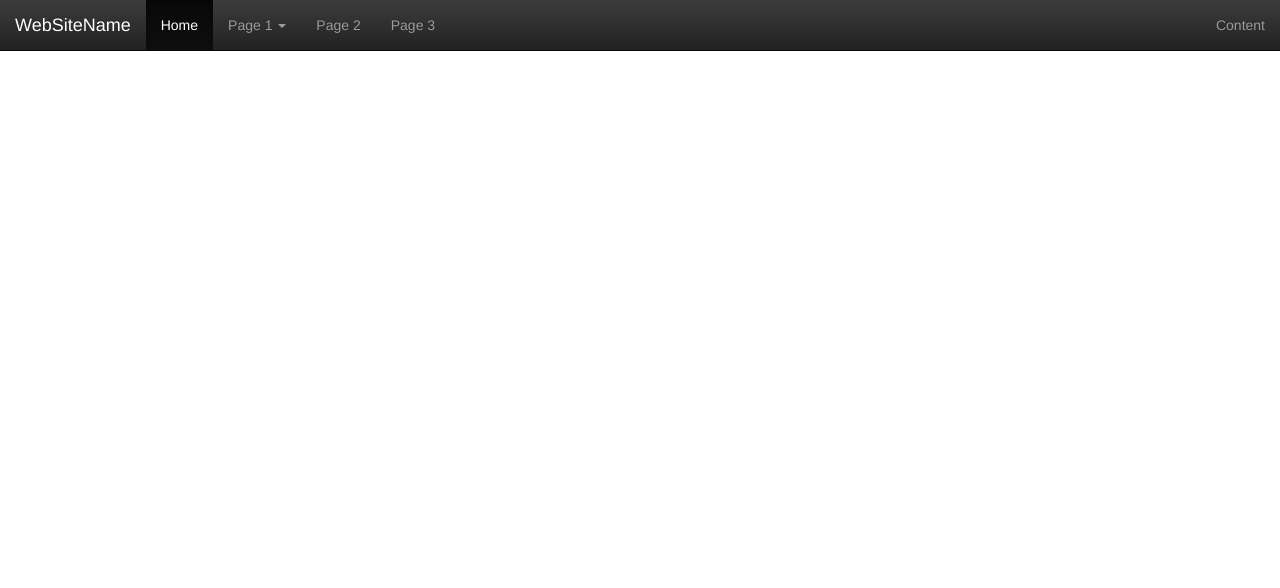
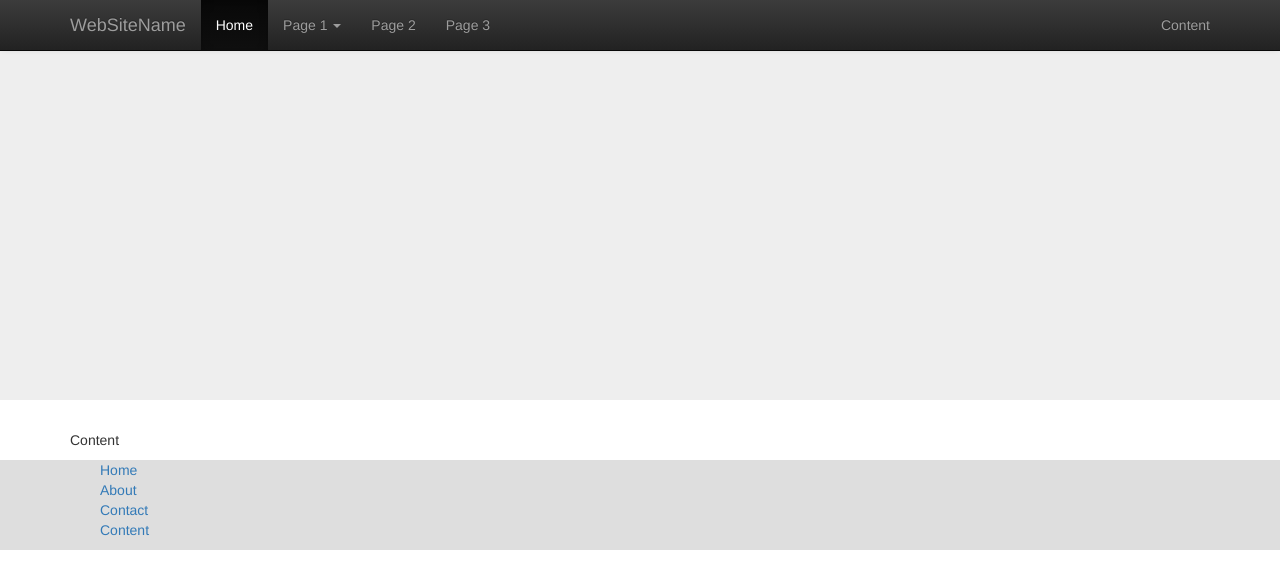
Before and after one commit to dchen71/bootstrap-boilerplate, a plain HTML site: page index.html in a window 1280 px wide. Drawn offline with Linux system fonts and the light colour scheme.

Commit message:
added jumbotron

```diff
--- a/css/app.css
+++ b/css/app.css
@@ -0,0 +1,19 @@
+/* Navbar */
+.navbar{
+	margin-bottom: 0;
+}
+
+
+
+/* Footer */
+
+.footer{
+	background-color: #DEDEDE;
+}
+
+
+/* Home */
+#index-jumbo{
+	height: 25em;
+	background-image: url("") no-repeat cover center center;
+}
--- a/index.html
+++ b/index.html
@@ -4,7 +4,7 @@
     <meta charset="utf-8" />
     <meta http-equiv="x-ua-compatible" content="ie=edge">
     <meta name="viewport" content="width=device-width, initial-scale=1.0" />
-    <title>Foundation | Welcome</title>
+    <title>Bootstrap | Welcome</title>
     <link rel="stylesheet" href="css/bootstrap.css" />
     <link rel="stylesheet" href="css/bootstrap-theme.css" />
     <link rel="stylesheet" type="text/css" href="css/font-awesome.css">
@@ -12,8 +12,11 @@
   </head>
   <body>
      <!-- Header -->
+     <nav class="navbar navbar-default">
+     </nav>
+
      <nav class="navbar navbar-inverse navbar-fixed-top">
-      <div class="container-fluid">
+      <div class="container">
         <div class="navbar-header">
           <button type="button" class="navbar-toggle" data-toggle="collapse" data-target="#myNavbar">
             <span class="icon-bar"></span>
@@ -44,6 +47,33 @@
       </div>
     </nav>
 
+	<div class="jumbotron" id="index-jumbo">
+
+	</div>
+
+	<div class="container">
+		<div>
+			<p>Content</p>
+		</div>
+	</div>
+
+    <!-- Footer -->
+	<footer class="footer">
+		<div class="container">
+			<div class="col-md-12 col-xs-12 col-sm-12">
+				<div class="col-md-4 col-sm-4 col-xs-4">
+					<ul class="list-unstyled">
+						<li><a href="#">Home</a></li>
+						<li><a href="#">About</a></li>
+						<li><a href="#">Contact</a></li>
+						<li><a href="#">Content</a></li>
+					</ul>
+				</div>
+			</div>
+		</div>
+	</footer>
+
+
     <script src="vendor/js/jquery.min.js"></script>
     <script src="js/app.js"></script>
   </body>
```
